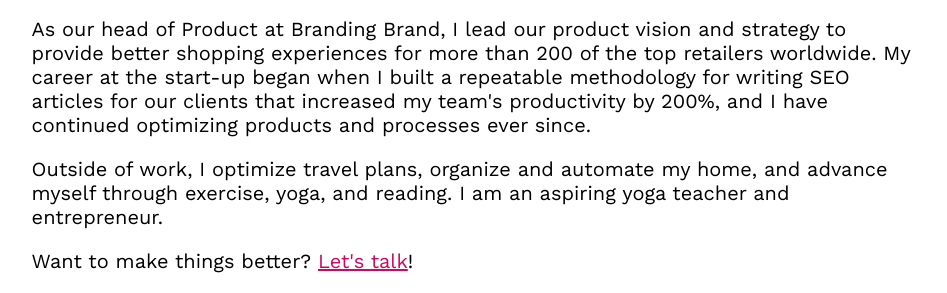
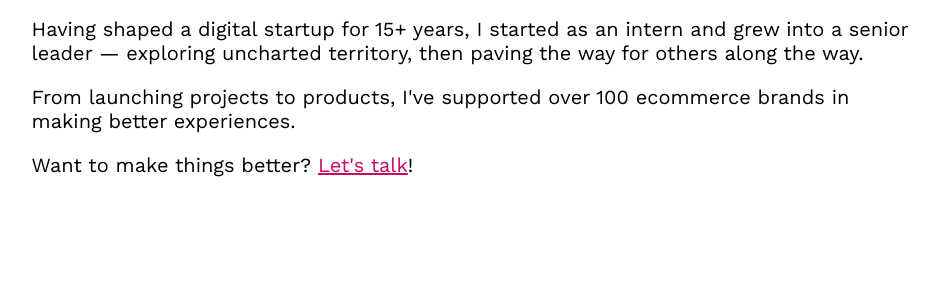
Before and after one commit to karafitzpatrick/karafitzpatrick.com, a plain HTML site: page index.html in a window 1280 px wide. Shown: the part 713-1006 px from the top of the page, without its empty margins (166-1113 px from the left). After the commit the page ends 910 px from the top, so only its background shows below. Drawn offline with nearby package versions, Linux system fonts and the light colour scheme.

Commit message:
dec 2023 update

```diff
--- a/index.html
+++ b/index.html
@@ -51,14 +51,10 @@
       I optimize things.
     </div>
     <div class="text">
-      As our head of Product at Branding Brand, I lead our product vision and strategy to provide better shopping experiences for more than 200 of the top retailers
-      worldwide. My career at the start-up began when I built a repeatable methodology for writing SEO
-      articles for our clients that increased my team's productivity by 200%, and I have continued
-      optimizing products and processes ever since.
+      Having shaped a digital startup for 15+ years, I started as an intern and grew into a senior leader &mdash; exploring uncharted territory, then paving the way for others along the way.
     </div>
     <div class="text">
-      Outside of work, I optimize travel plans, organize and automate my home, and advance myself through exercise, yoga,
-      and reading. I am an aspiring yoga teacher and entrepreneur.
+      From launching projects to products, I've supported over 100 ecommerce brands in making better experiences.
     </div>
     <div class="text">
       Want to make things better? <a href="https://www.linkedin.com/in/karaarnoldfitzpatrick">Let's talk</a>!
```
